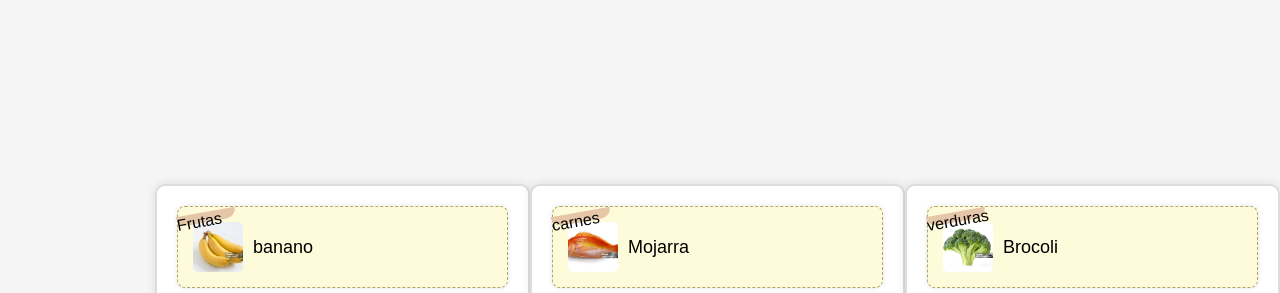
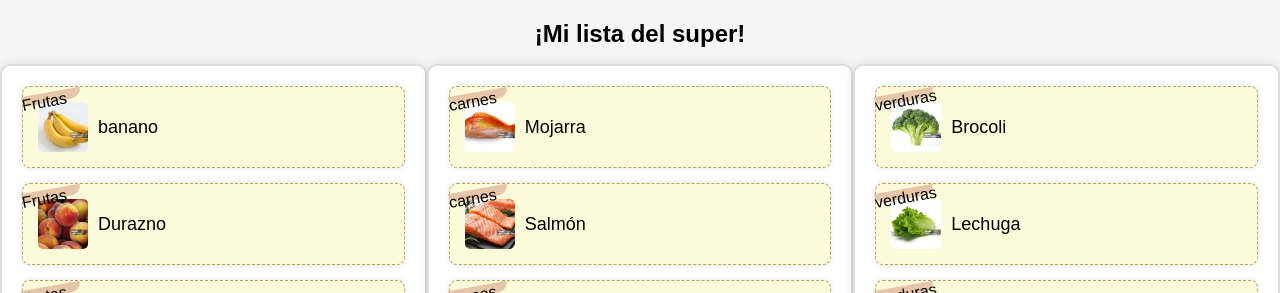
Before and after one commit to Nury2015/Lista-del-super, a plain HTML site: page index.html in a window 1280 px wide. Shown: the top 293 px of the page. Drawn offline with Linux system fonts and the light colour scheme.

Commit message:
Se acomoda el título

```diff
--- a/index.css
+++ b/index.css
@@ -1,11 +1,11 @@
 body {
     font-family: Arial, sans-serif;
     background-color: #f5f5f5;
-    display: flex;
-    justify-content: center;
-    align-items: center;
     height: 100vh;
     margin: 0;
+
+
+
 }
 
 .titulo{
@@ -16,9 +16,18 @@ body {
         font-weight: bold;
     }
 
+    .contenedor-grande{
+        display: flex;
+    justify-content: center;
+    align-items: center;
+
+    }
+
 
 
 .notebook {
+    display: flex;
+    flex-direction:column;
     width: 600px;
     padding: 20px;
     background: #fff;
--- a/index.html
+++ b/index.html
@@ -12,9 +12,9 @@
 
 <body>
 
-    <H1>¡Mi lista del super!</H1>
+    <H1 class="titulo">¡Mi lista del super!</H1>
 
-
+<div class="contenedor-grande">
 
     <div class="notebook">
 
@@ -87,7 +87,10 @@
         <!-- Agrega más ítems aquí -->
     </div>
 
-    </figure>
+</div>
+
+
+
 
 
 
```
